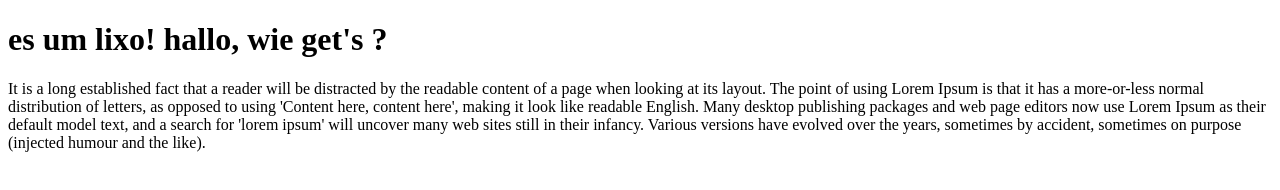
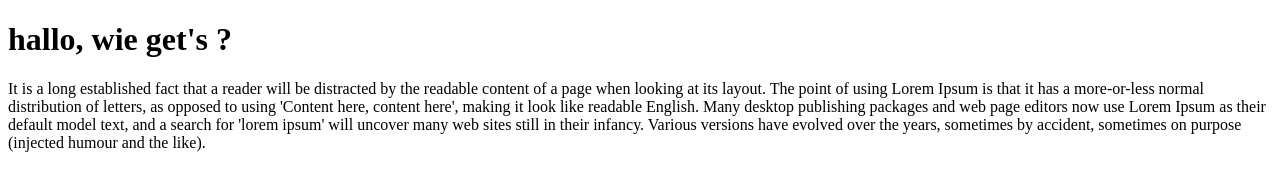
Before and after one commit to pauloribeiro16/aws-amt-site-pr, a plain HTML site: page index.html in a window 1280 px wide. Drawn offline with Linux system fonts and the light colour scheme.

Commit message:
remove title

```diff
--- a/index.html
+++ b/index.html
@@ -6,7 +6,7 @@
     <title>Paulo Ribeiro</title>
 </head>
 <body>
-    <h1> es um lixo! hallo, wie get's ?</h1>
+    <h1>hallo, wie get's ?</h1>
     <p>It is a long established fact that a reader will be distracted by the readable content of a page when looking at its layout. The point of using Lorem Ipsum is that it has a more-or-less normal distribution of letters, as opposed to using 'Content here, content here', making it look like readable English. Many desktop publishing packages and web page editors now use Lorem Ipsum as their default model text, and a search for 'lorem ipsum' will uncover many web sites still in their infancy. Various versions have evolved over the years, sometimes by accident, sometimes on purpose (injected humour and the like).</p>
 </body>
 </html>
```
